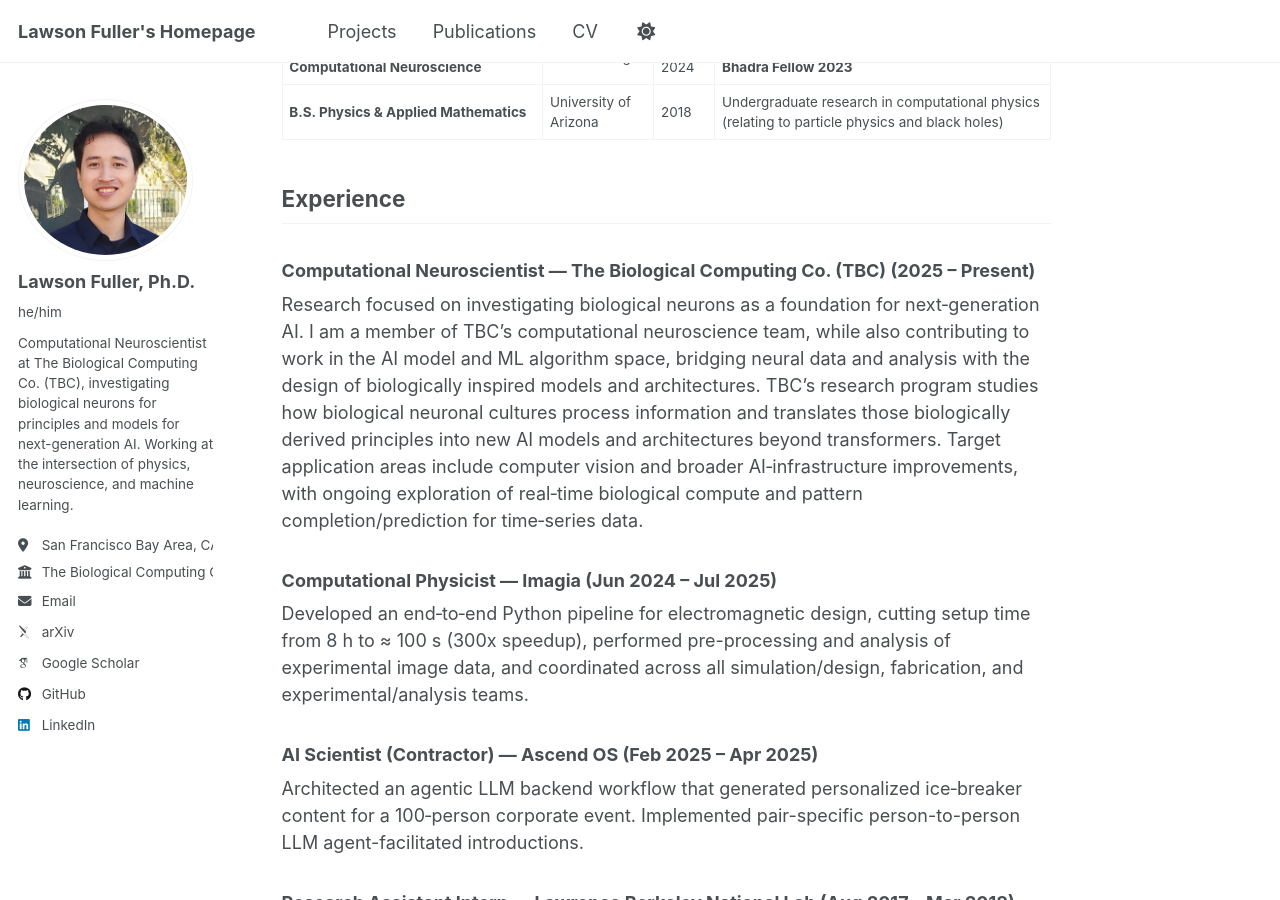
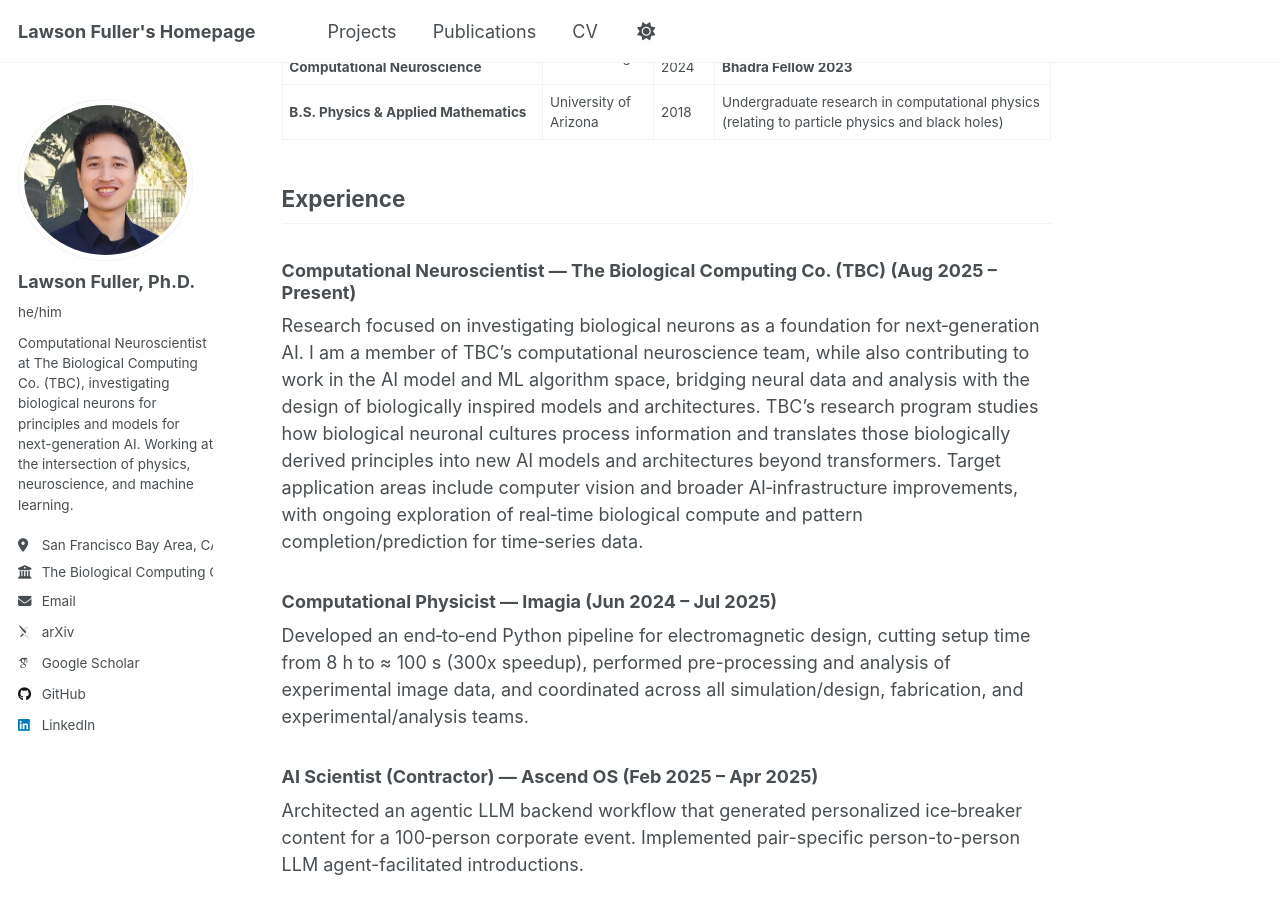
Before and after one commit to llfuller/llfuller.github.io, a Jekyll site: the page built from _pages/about.md, in a window 1280 px wide and 900 px high, scrolled down 581 px. Built offline with Jekyll 4.4.1, drawn with Linux system fonts in a browser that asks for light colours; some web fonts are replaced; a script that is not in the unit is left out.

Commit message:
Update dates of employment for TBC

```diff
--- a/_pages/about.md
+++ b/_pages/about.md
@@ -18,7 +18,7 @@ I am a physicist and computational neuroscientist working at the intersection of
 | **B.S. Physics & Applied Mathematics**                              | University of Arizona | 2018      | Undergraduate research in computational physics (relating to particle physics and black holes) |
 
 ## Experience
-### Computational Neuroscientist — **The Biological Computing Co. (TBC)** (2025 – Present)
+### Computational Neuroscientist — **The Biological Computing Co. (TBC)** (Aug 2025 – Present)
 Research focused on investigating biological neurons as a foundation for next‑generation AI. I am a member of TBC's computational neuroscience team, while also contributing to work in the AI model and ML algorithm space, bridging neural data and analysis with the design of biologically inspired models and architectures. TBC's research program studies how biological neuronal cultures process information and translates those biologically derived principles into new AI models and architectures beyond transformers. Target application areas include computer vision and broader AI‑infrastructure improvements, with ongoing exploration of real‑time biological compute and pattern completion/prediction for time‑series data.
 
 ### Computational Physicist — **Imagia** (Jun 2024 – Jul 2025)
```
Also changed, not shown: _pages/cv.md (+1 -1 lines).
